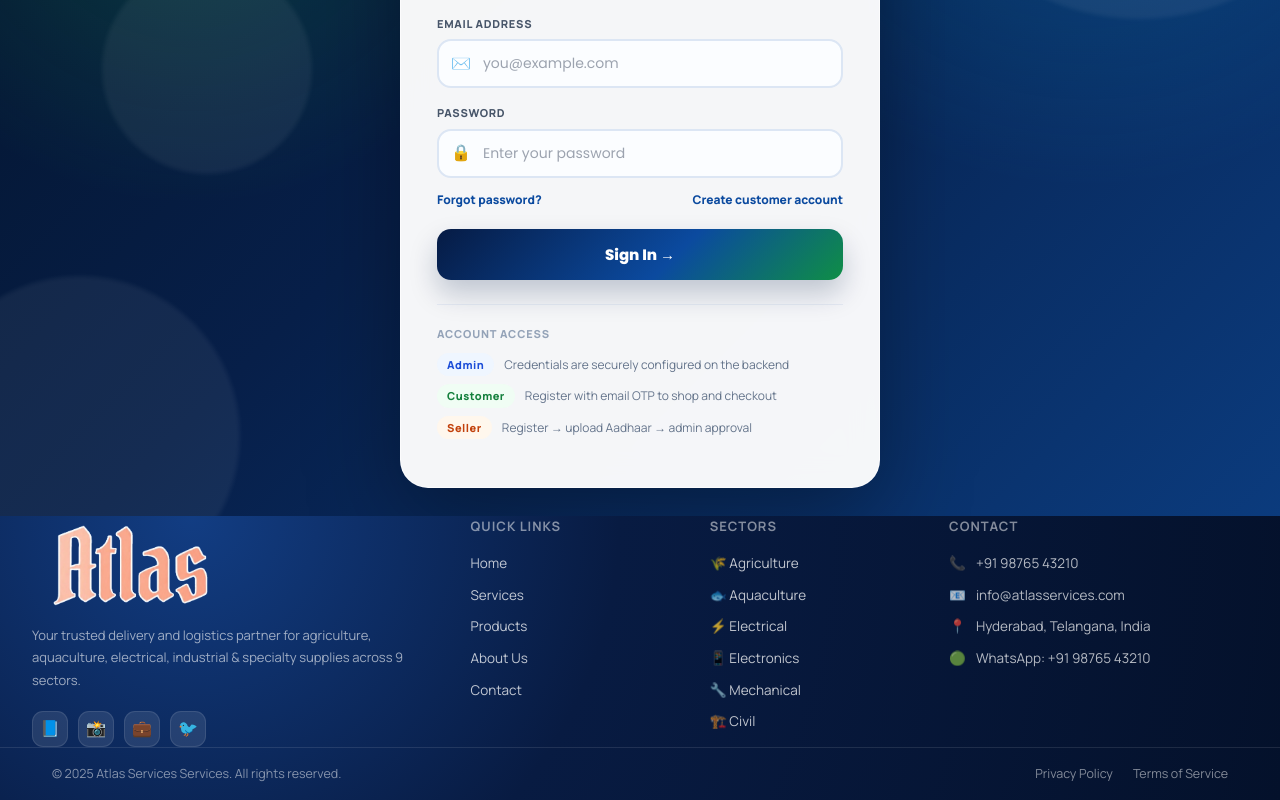
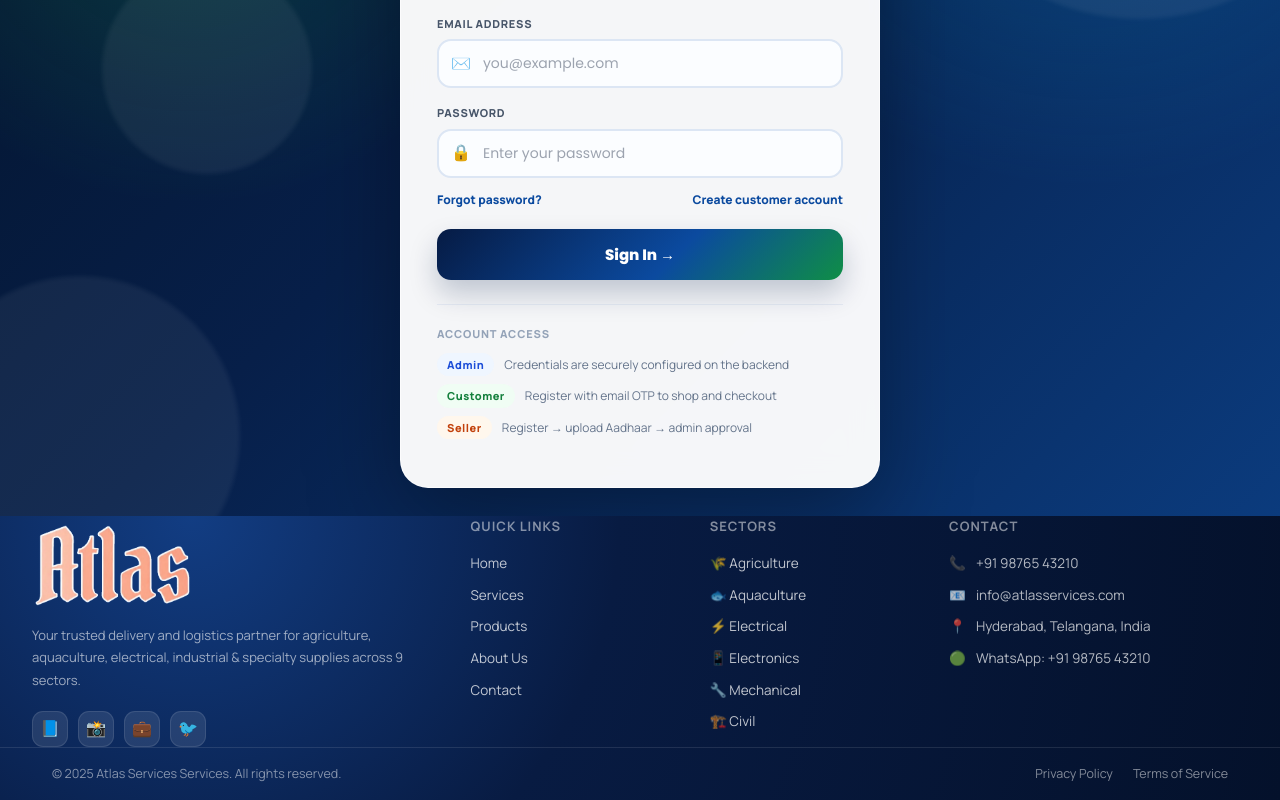
Before and after one commit to satyasss/ATLAS, a React (Create React App) app in the folder frontend/: page /login in a window 1280 px wide. Shown: the part 426-1226 px from the top of the page. Built offline with nearby package versions, Linux system fonts and the light colour scheme; no server answers; the HTML template or start-up script is replaced by a standard one.

Commit message:
front pagesss

```diff
--- a/frontend/src/components/Footer.css
+++ b/frontend/src/components/Footer.css
@@ -22,6 +22,10 @@
   display: flex;
   align-items: center;
   margin-bottom: 16px;
+}
+
+.footer-logo .brand-logo--footer {
+  transform: translateX(-18px);
 }
 
 .footer-social {
--- a/frontend/src/pages/Home.css
+++ b/frontend/src/pages/Home.css
@@ -925,6 +925,10 @@
   mix-blend-mode: multiply;
 }
 
+.sector-card--mechanical .sector-card-icon img {
+  transform: scale(1.28);
+}
+
 
 /* Keep the reference category design on tablets and phones too. */
 @media (max-width: 900px) {
@@ -1101,7 +1105,7 @@
   .sector-info h3 { margin: 0 0 8px; }
   .sector-footer { margin-top: 0; }
 
-  .sectors-section { padding-bottom: 28px; }
+  .sectors-section { padding-bottom: 42px; }
   .benefits-strip { width: 100%; margin-top: 0; }
 }
 
--- a/frontend/src/pages/Home.js
+++ b/frontend/src/pages/Home.js
@@ -140,7 +140,7 @@ export default function Home() {
             <button
               type="button"
               key={sector.key}
-              className="sector-card"
+              className={`sector-card sector-card--${sector.key}`}
               style={{ "--sector-accent": sector.accent, "--sector-tint": sector.tint }}
               onClick={() => navigate(`/products?sector=${sector.key}`)}
             >
```
Also changed, not shown: 11 other files (tests, documents, lock files or other folders).
